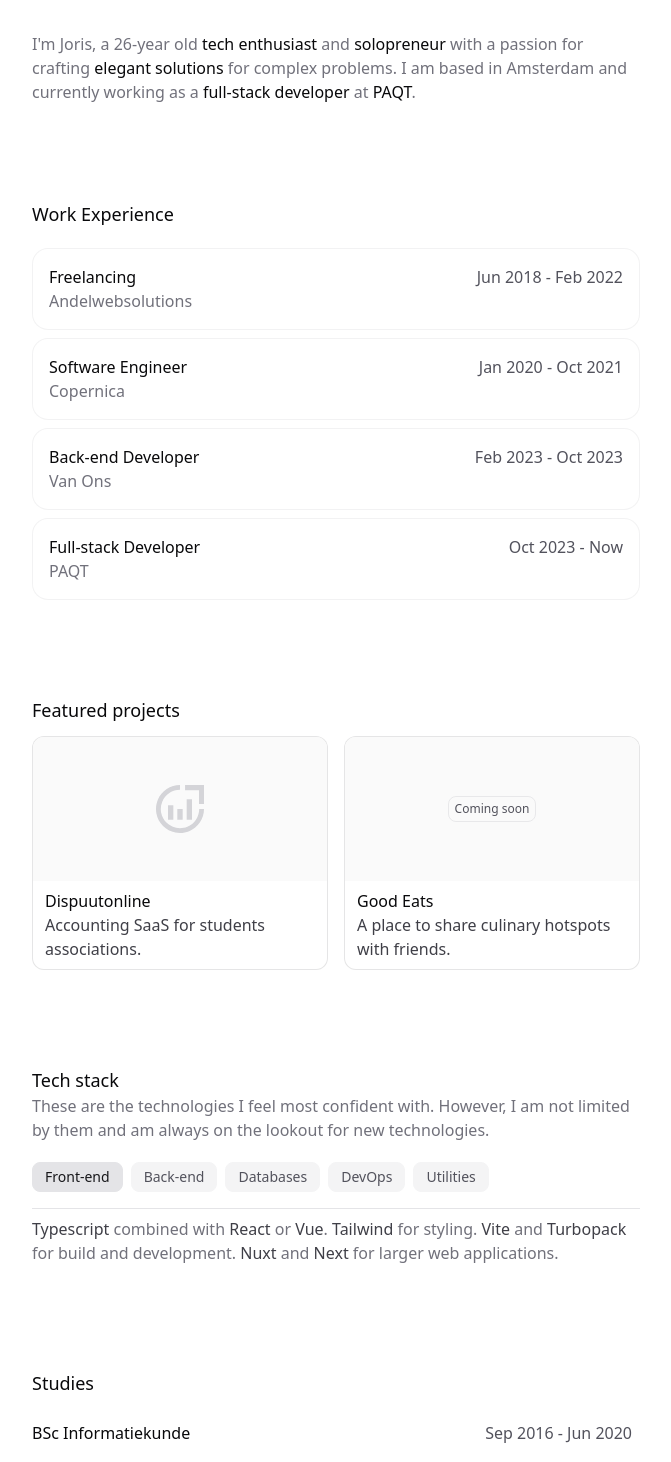
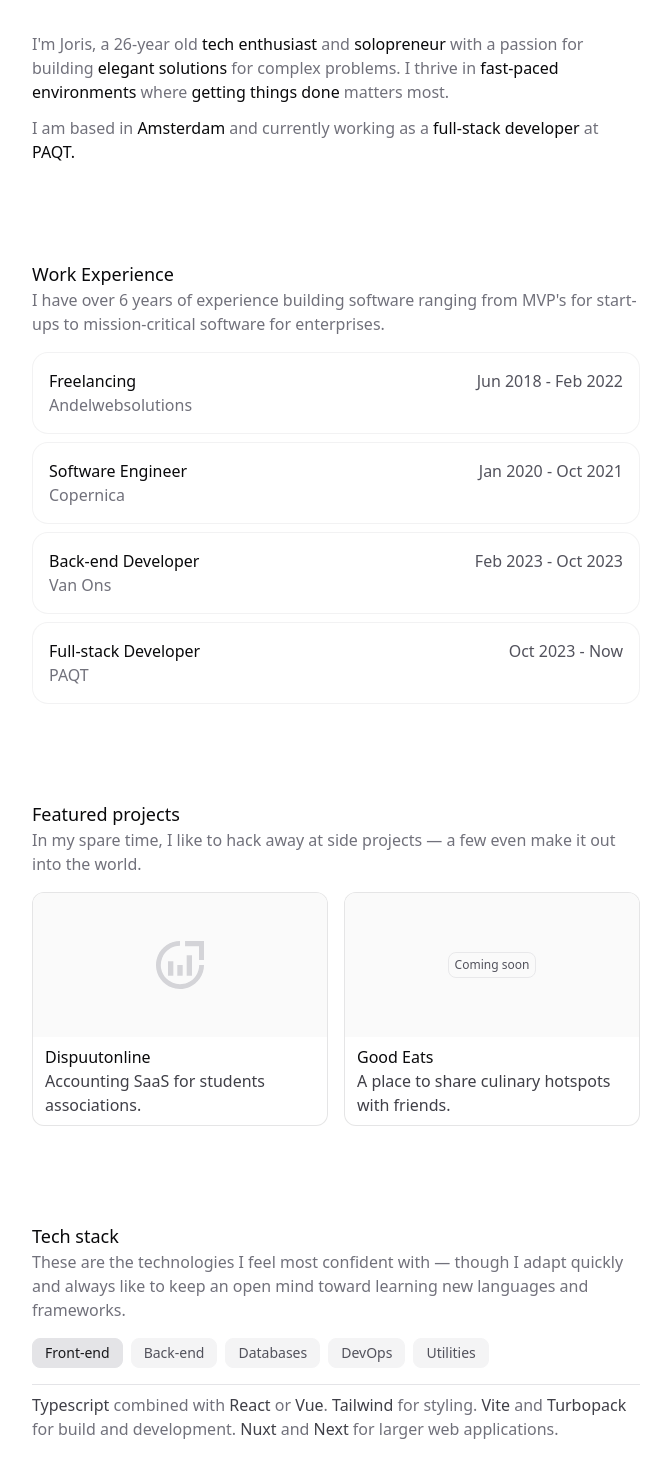
Before and after one commit to jorisvanandel/personal-website, a Next.js app: page / in a window 1280 px wide. Shown: the part 128-1590 px from the top of the page, without its empty margins (304-975 px from the left). Built offline with nearby package versions, Linux system fonts and the light colour scheme.

Commit message:
feat: add and improve texts

```diff
--- a/src/app/page.tsx
+++ b/src/app/page.tsx
@@ -79,12 +79,18 @@
                 variants={DEFAULT_SECTION_VARIANTS}
                 transition={DEFAULT_SECTION_TRANSITION}
             >
-                <div className="flex-1">
-                    <p className="text-muted-foreground [&>span]:text-foreground">
+                <div className="flex-1 text-muted-foreground [&_span]:text-foreground">
+                    <p>
                         I&apos;m Joris, a 26-year
                         old <span>tech enthusiast</span> and <span>solopreneur</span> with
-                        a passion for crafting <span>elegant solutions</span> for complex problems. I am based in
-                        Amsterdam and currently working as a <span>full-stack developer</span> at <span>PAQT</span>.
+                        a passion for building <span>elegant solutions</span> for complex problems.
+
+                        I thrive in <span>fast-paced environments</span> where <span>getting things done</span> matters
+                        most.
+                    </p>
+                    <p className="mt-3">
+                        I am based in <span>Amsterdam</span> and currently working as
+                        a <span>full-stack developer</span> at <span>PAQT.</span>
                     </p>
                 </div>
             </motion.section>
@@ -93,8 +99,10 @@
                 variants={DEFAULT_SECTION_VARIANTS}
                 transition={DEFAULT_SECTION_TRANSITION}
             >
-                <h3 className="mb-5 text-lg font-medium">Work Experience</h3>
-                <div className="flex flex-col space-y-2">
+                <h3 className="text-lg font-medium">Work Experience</h3>
+                <p className="text-zinc-500 dark:text-zinc-400">I have over 6 years of experience building software
+                    ranging from MVP's for start-ups to mission-critical software for enterprises.</p>
+                <div className="mt-4 flex flex-col space-y-2">
                     {workExperiences.map((job, jobIdx) => (
                         <a
                             className="relative overflow-hidden rounded-2xl bg-zinc-300/30 p-[1px] dark:bg-zinc-600/30"
@@ -131,8 +139,10 @@
                 variants={DEFAULT_SECTION_VARIANTS}
                 transition={DEFAULT_SECTION_TRANSITION}
             >
-                <h3 className="mb-3 text-lg font-medium">Featured projects</h3>
-                <div className="grid md:grid-cols-2 gap-4">
+                <h3 className="text-lg font-medium">Featured projects</h3>
+                <p className="text-zinc-500 dark:text-zinc-400">In my spare time, I like to hack away at side projects —
+                    a few even make it out into the world.</p>
+                <div className="mt-4 grid md:grid-cols-2 gap-4">
                     {projects.map((project, projectIdx) => (
                         <MorphingDialog
                             key={projectIdx}
@@ -213,7 +223,8 @@
                                             </a>
                                         </MorphingDialogDescription>
                                     </div>
-                                    <MorphingDialogClose className='block sm:hidden bg-zinc-100 p-1 rounded-lg text-zinc-600'/>
+                                    <MorphingDialogClose
+                                        className='block sm:hidden bg-zinc-100 p-1 rounded-lg text-zinc-600'/>
                                 </MorphingDialogContent>
                             </MorphingDialogContainer>
                         </MorphingDialog>
@@ -226,9 +237,10 @@
                 transition={DEFAULT_SECTION_TRANSITION}
             >
                 <h3 className="text-lg font-medium">Tech stack</h3>
-                <p className="text-zinc-500 dark:text-zinc-400">These are the technologies I feel most confident with.
-                    However, I am not limited by them and am always on the lookout for new technologies.</p>
-                <div className="mt-5">
+                <p className="text-zinc-500 dark:text-zinc-400">These are the technologies I feel most confident with —
+                    though I adapt quickly and always like to keep an open mind toward learning new languages and
+                    frameworks.</p>
+                <div className="mt-4">
                     <div className='mb-4 flex space-x-2'>
                         {technologies.map((item, index) => (
                             <button
@@ -307,7 +319,7 @@
                     Feel free to contact me at{' '}
                     <a className="underline dark:text-zinc-300" href={`mailto:${EMAIL}`}>
                         {EMAIL}
-                    </a>
+                    </a>.
                 </p>
                 <div className="flex items-center justify-start space-x-3">
                     {socialLinks.map((link) => (
```
